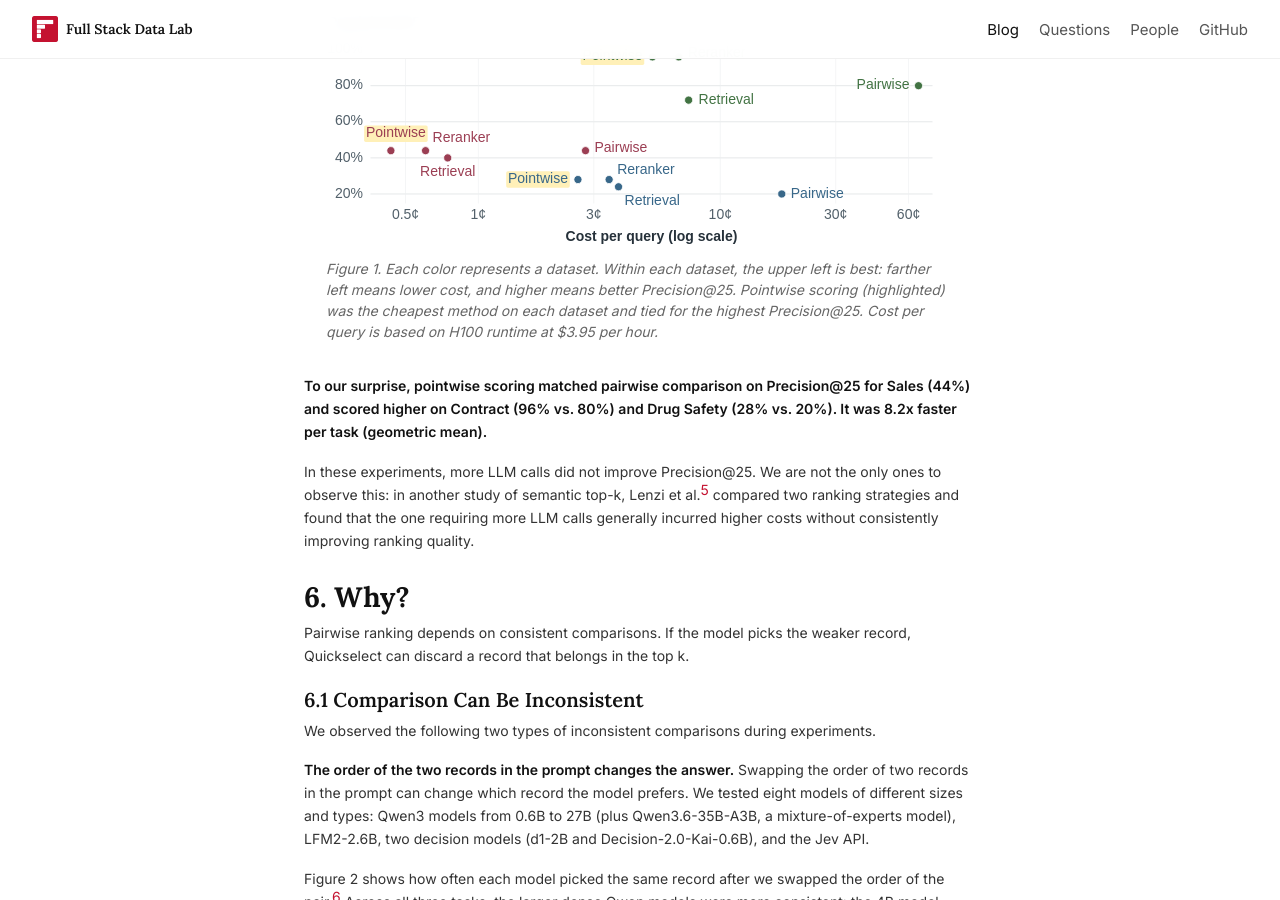
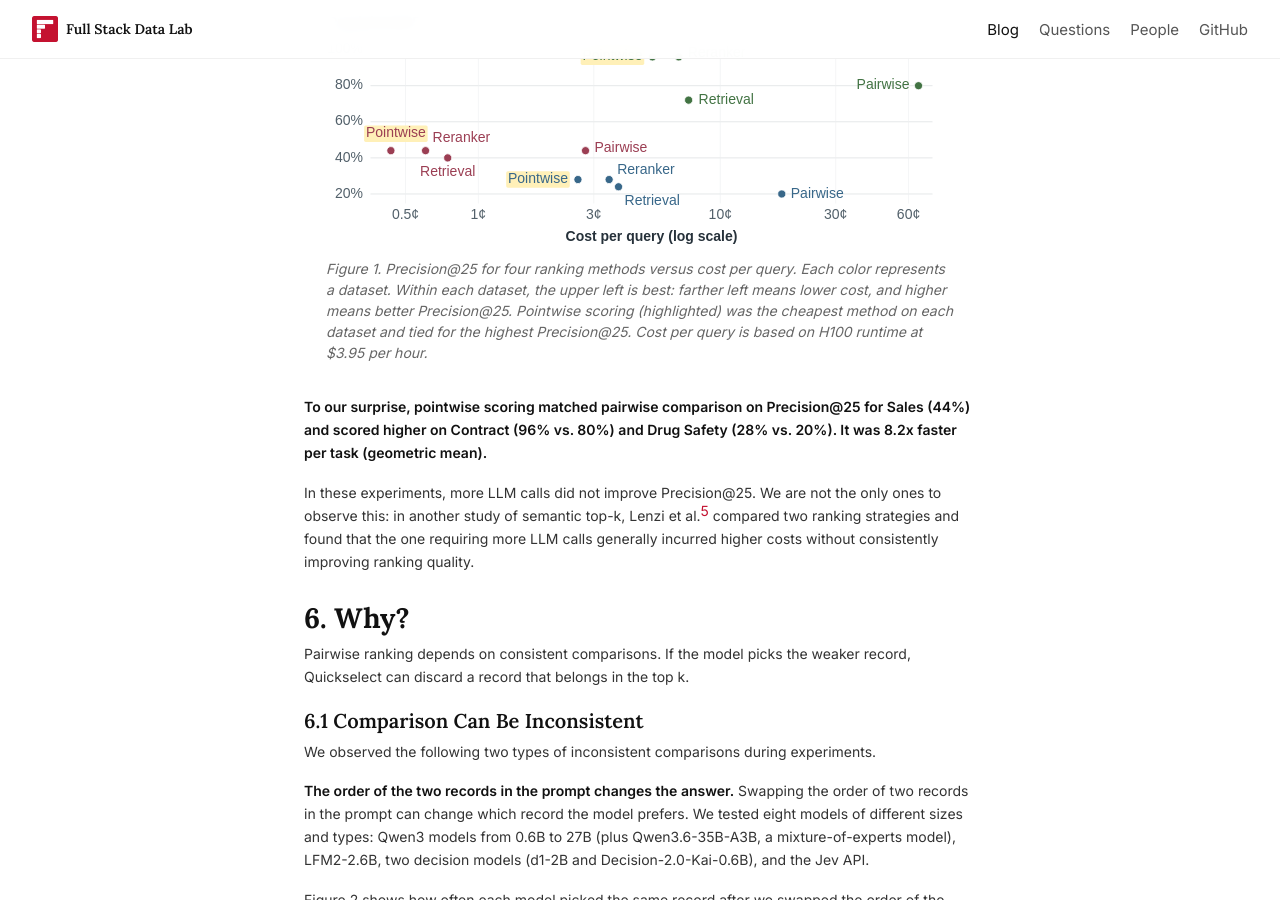
Before and after one commit to fsdatalab/fsdatalab.github.io, a Jekyll site: the page built from _posts/2026-11-11-ai-rank.md, in a window 1280 px wide and 900 px high, scrolled down 2974 px. Built offline with Jekyll 4.4.1, drawn with Linux system fonts in a browser that asks for light colours.

Commit message:
Introduce the metrics in the Figure 1 caption

```diff
--- a/_posts/2026-11-11-ai-rank.md
+++ b/_posts/2026-11-11-ai-rank.md
@@ -98,7 +98,7 @@ All four methods use models with 4 billion parameters. **Pointwise** and **Pairw
   <source media="(max-width: 600px)" srcset="{{ '/assets/blog/ai-rank/figure-mobile.svg' | relative_url }}?v=12">
   <img src="{{ '/assets/blog/ai-rank/figure.svg' | relative_url }}?v=12" alt="Pointwise scoring costs the least on all three tasks. Its Precision@25 ties pairwise on Sales (44%), and exceeds pairwise on Contract (96% vs. 80%) and Drug Safety (28% vs. 20%).">
 </picture>
-<figcaption>Figure 1. Each color represents a dataset. Within each dataset, the upper left is best: farther left means lower cost, and higher means better Precision@25. Pointwise scoring (highlighted) was the cheapest method on each dataset and tied for the highest Precision@25. Cost per query is based on H100 runtime at $3.95 per hour.</figcaption>
+<figcaption>Figure 1. Precision@25 for four ranking methods versus cost per query. Each color represents a dataset. Within each dataset, the upper left is best: farther left means lower cost, and higher means better Precision@25. Pointwise scoring (highlighted) was the cheapest method on each dataset and tied for the highest Precision@25. Cost per query is based on H100 runtime at $3.95 per hour.</figcaption>
 </figure>
 
 **To our surprise, pointwise scoring matched pairwise comparison on Precision@25 for Sales (44%) and scored higher on Contract (96% vs. 80%) and Drug Safety (28% vs. 20%). It was 8.2x faster per task (geometric mean).**
```
